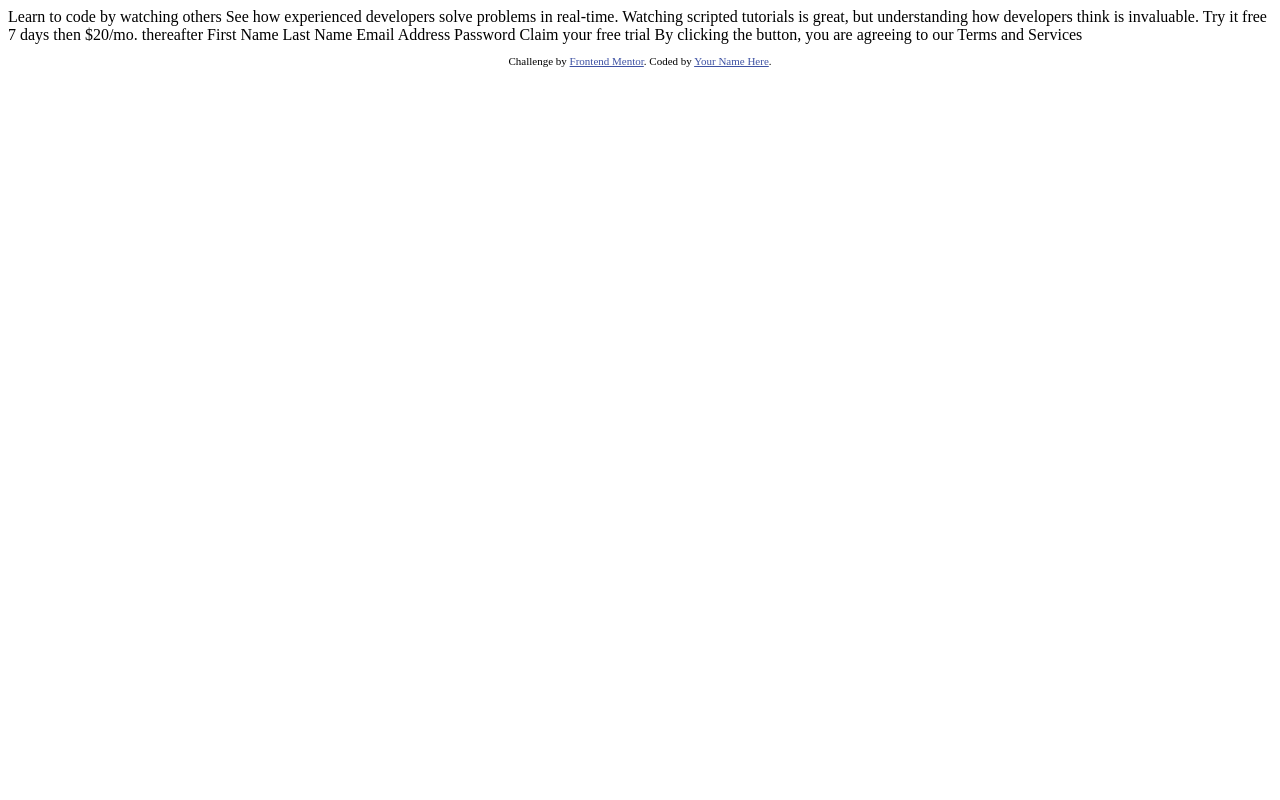
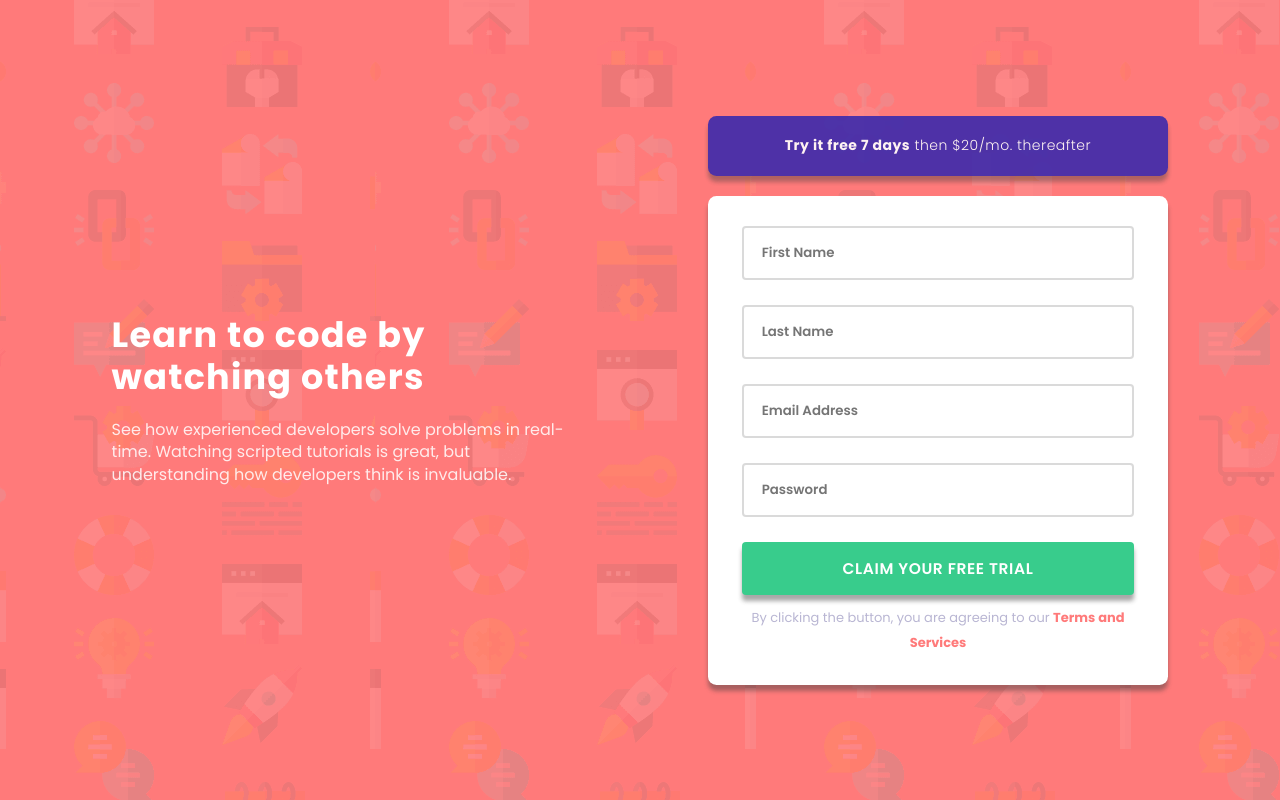
Before and after one commit to adimidania/intro-component-with-sign-up, a plain HTML site: page index.html in a window 1280 px wide. Drawn offline with Linux system fonts and the light colour scheme.

Commit message:
html/css

```diff
--- a/index.html
+++ b/index.html
@@ -2,41 +2,33 @@
 <html lang="en">
 <head>
   <meta charset="UTF-8">
-  <meta name="viewport" content="width=device-width, initial-scale=1.0"> <!-- displays site properly based on user's device -->
-
+  <meta name="viewport" content="width=device-width, initial-scale=1.0">
   <link rel="icon" type="image/png" sizes="32x32" href="./images/favicon-32x32.png">
-
   <title>Frontend Mentor | Intro component with sign up form</title>
-
-  <!-- Feel free to remove these styles or customise in your own stylesheet 👍 -->
-  <style>
-    .attribution { font-size: 11px; text-align: center; }
-    .attribution a { color: hsl(228, 45%, 44%); }
-  </style>
+  <link rel="stylesheet" href="style.css" class="css">
 </head>
 <body>
-
-  Learn to code by watching others
-
-  See how experienced developers solve problems in real-time. Watching scripted tutorials is great,
-  but understanding how developers think is invaluable.
-
-  Try it free 7 days then $20/mo. thereafter
-
-  First Name
-  Last Name
-  Email Address
-  Password
-
-  Claim your free trial
-
-  By clicking the button, you are agreeing to our Terms and Services
-
-  <footer>
-    <p class="attribution">
-      Challenge by <a href="https://www.frontendmentor.io?ref=challenge" target="_blank">Frontend Mentor</a>.
-      Coded by <a href="#">Your Name Here</a>.
-    </p>
-  </footer>
+  <main>
+    <div class="description">
+      <h1>Learn to code by watching others</h1>
+      <p>See how experienced developers solve problems in real-time. Watching scripted tutorials is great,
+      but understanding how developers think is invaluable.</p>
+    </div>
+    <div class="subscription">
+      <div class="free-trail-offer">
+        <p><b> Try it free 7 days</b> then $20/mo. thereafter</p>
+      </div>
+      <div class="form-container">
+        <form>
+          <input type="text" id="fname" name="fname" placeholder="First Name"><br>
+          <input type="text" id="lname" name="lname" placeholder="Last Name"><br>
+          <input type="email" id="email" name="email" placeholder="Email Address"><br>
+          <input type="password" id="password" name="password" placeholder="Password"><br>
+          <button id="submit" type="submit">Claim your free trial</button>
+          <p>By clicking the button, you are agreeing to our <span id="terms-services">Terms and Services</span></p>
+        </form>
+      </div>
+    </div>
+  </main>
 </body>
 </html>
--- /dev/null
+++ b/style.css
@@ -0,0 +1,201 @@
+@import url('https://fonts.googleapis.com/css2?family=Poppins:wght@300;400;600;700&display=swap');
+
+* {
+    padding:0;
+    margin:0;
+    box-sizing: border-box;
+    font-family: 'Poppins', sans-serif;
+}
+
+body {
+    display: flex;
+    justify-content: center;
+    align-items: center;
+    font-size:16px;
+    min-height: 100vh;
+    background-color: hsl(0, 100%, 74%) ;
+    background-image: url('images/bg-intro-mobile.png');
+}
+
+main {
+    padding:75px 0px;
+    width:324px;
+    display: flex;
+    flex-direction: column;
+    justify-content: center;
+    align-items: center;
+    gap:40px;
+}
+
+.description, .subscription {
+    width:100%;
+    display: flex;
+    flex-direction: column;
+    justify-content: space-between;
+    align-items: center;
+}
+
+.subscription {
+    gap:20px;
+}
+
+.description {
+    text-align: center;
+    color: white;
+    width: 100%;
+    gap:17px;
+}
+
+.description h1 {
+    font-size: 30px;
+    letter-spacing: 1.25px;
+}
+
+.description p {
+    line-height: 22.5px;
+    opacity: 0.85;
+}
+
+.free-trail-offer {
+    color:white;
+    -webkit-box-shadow: 0px 6px 4px 0px rgba(63,63,63,0.45);
+    box-shadow: 0px 6px 4px 0px rgba(63,63,63,0.45);
+    background-color: hsl(248, 61%, 42%);
+    padding: 20px 75px;
+    letter-spacing: 0.5px;
+    line-height: 25px;
+    border-radius: 8.5px;
+    width: 100%;
+    font-size: 14px;
+    text-align: center;
+    font-weight: 300;
+    opacity: 0.9;
+}
+
+.form-container {
+    background-color: white;
+    border-radius: 8.5px;
+    width: 100%;
+    -webkit-box-shadow: 0px 6px 4px 0px rgba(63,63,63,0.45);
+    box-shadow: 0px 6px 4px 0px rgba(63,63,63,0.45);
+}
+
+form {
+    display: flex;
+    flex-direction: column;
+    justify-content: center;
+    align-items: center;
+    padding: 30px 0;
+    width: 100%;
+}
+
+input {
+    padding:15px 17.5px;
+    width: 85%;
+    border:hsla(0, 0%, 67%, 0.443) solid 2px;
+    border-radius: 4px;
+}
+
+input::placeholder {
+    font-weight: 600;
+}
+
+#submit {
+    background-color:hsl(154, 59%, 51%);
+    padding: 15px;
+    font-size: 15.5px;
+    color:white;
+    text-transform: uppercase;
+    width: 85%;
+    border: none;
+    font-weight: 600;
+    border-radius: 4px;
+    letter-spacing: 0.6px;
+    -webkit-box-shadow: 0px 6px 4px 0px rgba(63,63,63,0.45);
+    box-shadow: 0px 6px 4px 0px rgba(63,63,63,0.45);
+}
+
+form p {
+    text-align: center;
+    font-size: 13px;
+    width: 85%;
+    margin-top:10px;
+    line-height: 25px;
+    color: hsl(246, 25%, 77%);
+    padding:0 5px;
+}
+
+#terms-services {
+    color: hsl(0, 100%, 74%);
+    font-weight: 700;
+}
+
+@media screen and (min-width:500px) {
+    main {
+        width:360px;
+    }
+}
+
+@media screen and (min-width:1000px) {
+    main {
+        width:90%;
+        flex-direction: row;
+        justify-content: space-around;
+    }
+
+    .description, .subscription {
+        width:40%;
+    }
+
+    .free-trail-offer {
+        padding: 17.5px 10px;
+    }
+
+    .description {
+        text-align: left;
+        gap:20px;
+    }
+
+    .description h1 {
+        font-size: 35px;
+        line-height: 42.5px;
+    }
+}
+
+@media screen and (min-width:1300px) {
+    main {
+        width:90%;
+        flex-direction: row;
+        justify-content: space-around;
+    }
+
+    .description, .subscription {
+        width:40%;
+    }
+
+    .description h1 {
+        font-size: 40px;
+    }
+
+    .description p {
+        font-size: 17px;
+    }
+}
+
+/* Scrollbar */
+
+::-webkit-scrollbar {
+    width: 7px;
+}
+
+::-webkit-scrollbar-track {
+    background: #f1f1f1;
+}
+
+::-webkit-scrollbar-thumb {
+    background: #888;
+}
+
+::-webkit-scrollbar-thumb:hover {
+    background: #555;
+}
```
Also changed, not shown: script.js (added).
